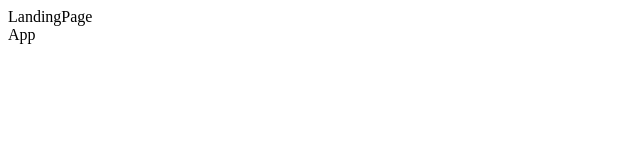
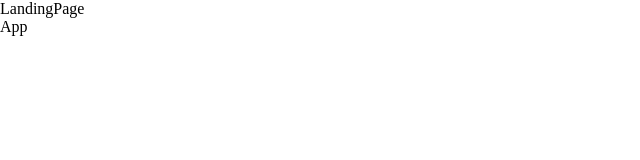
Before and after one commit to kevinaryeldev/cardapio-digital-capstone, a React (Create React App) app: page / in a window 1280 px wide. Shown: the top 160 px of the page, without its empty margins (0-640 px from the left). Built offline with nearby package versions, Linux system fonts and the light colour scheme.

Commit message:
fix(global): Global added to index.js

```diff
--- a/src/index.js
+++ b/src/index.js
@@ -4,8 +4,11 @@ import App from './App';
 import Provider from './providers';
 import {BrowserRouter} from 'react-router-dom';
 
+import { GlobalStyle } from "./styles/global"
+
 ReactDOM.render(
   <React.StrictMode>
+    <GlobalStyle />
     <Provider>
       <BrowserRouter>
         <App />
--- a/src/styles/global.js
+++ b/src/styles/global.js
@@ -1,7 +1,7 @@
 import "react-toastify/dist/ReactToastify.css";
 import { createGlobalStyle } from "styled-components";
 
-export default createGlobalStyle`
+export const GlobalStyle  = createGlobalStyle`
     * {
         margin: 0;
         padding: 0;
```
